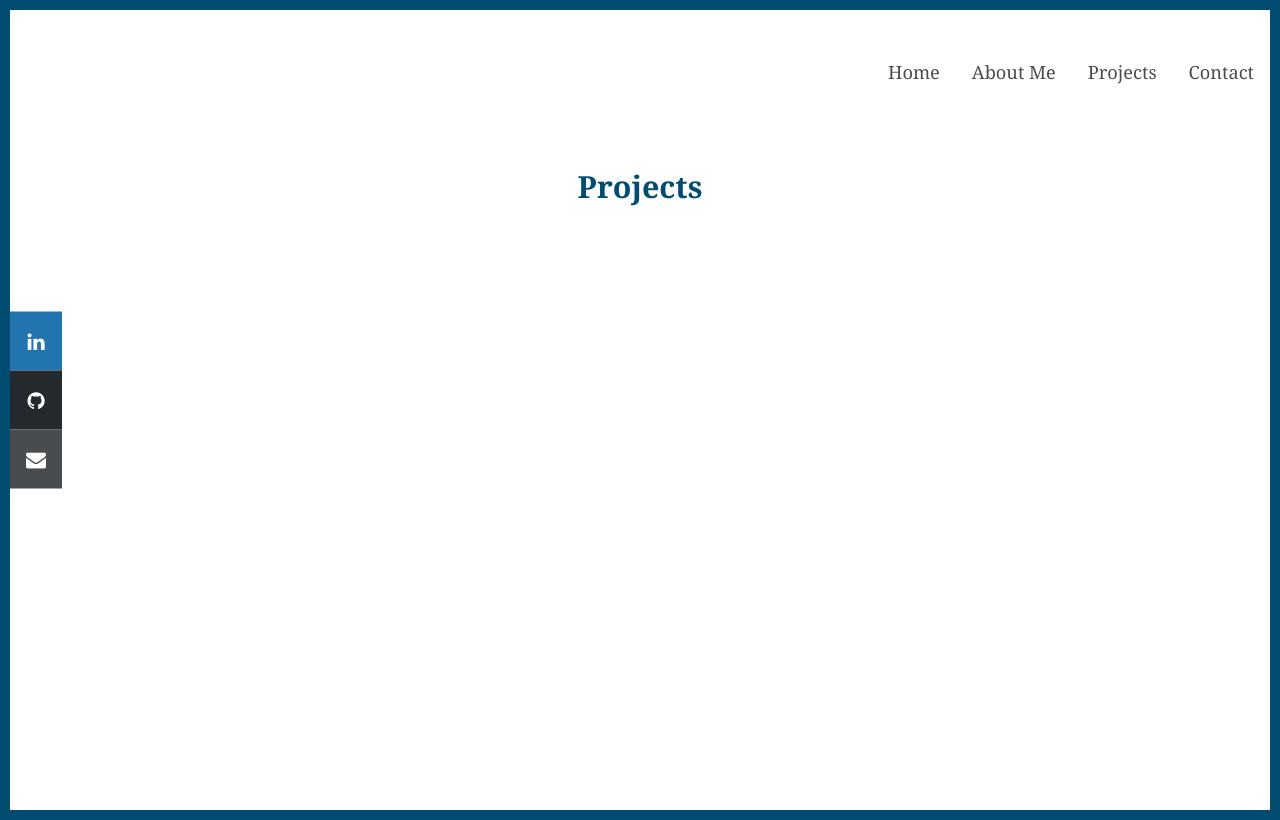
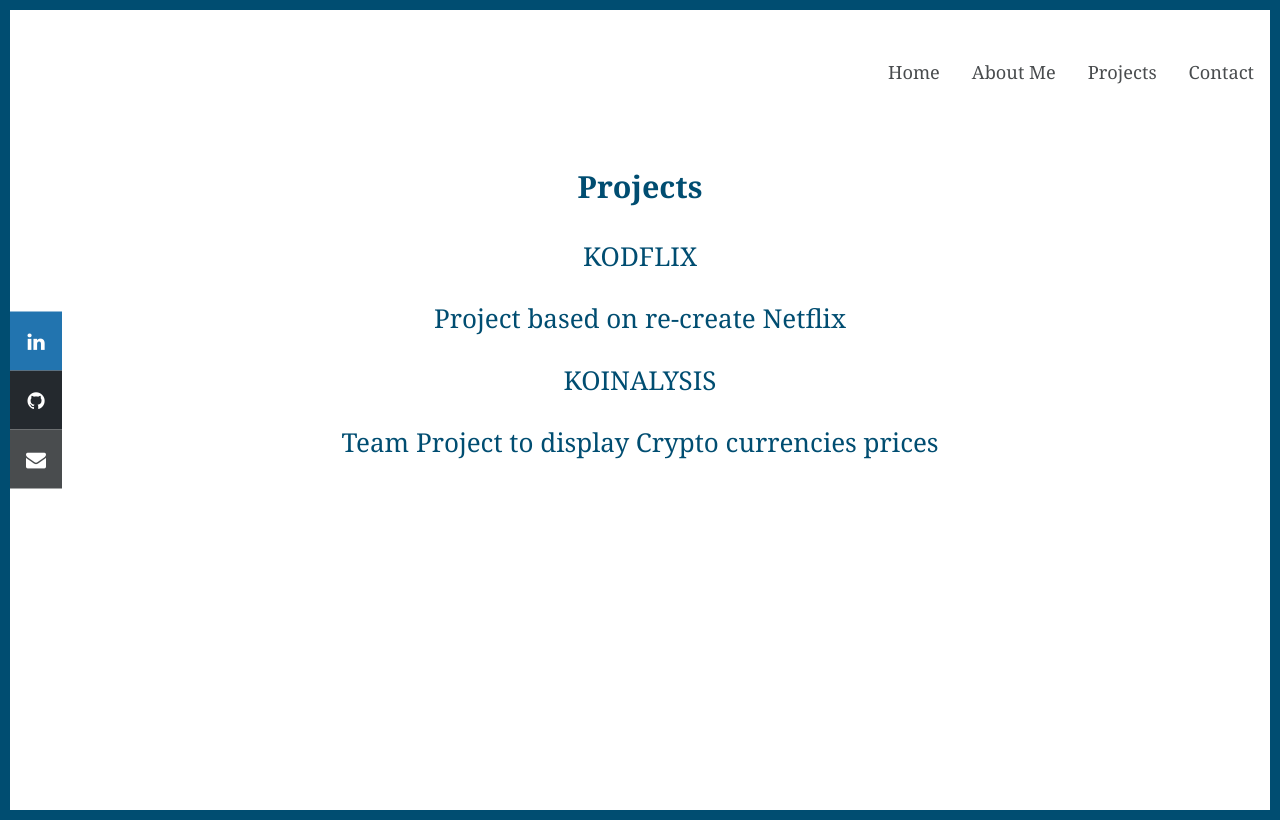
Before and after one commit to rafaelballestrin/portfolio, a React (Create React App) app: page /#/projects in a window 1280 px wide. Built offline with nearby package versions, Linux system fonts and the light colour scheme.

Commit message:
Add Projects Text

```diff
--- a/src/Projects/Projects.js
+++ b/src/Projects/Projects.js
@@ -2,8 +2,18 @@ import React from 'react';
 
 export default function Projects() {
     return (
-            <div>
-               <h3>Projects</h3>
-            </div>
+        <div>
+        <div>
+            <h3>Projects</h3>
+        </div>
+        <div>
+            <p>KODFLIX</p>
+            <p>Project based on re-create Netflix </p>
+        </div>
+        <div>
+            <p>KOINALYSIS</p>
+            <p>Team Project to display Crypto currencies prices </p>
+        </div>
+    </div>
     )
 }
```
